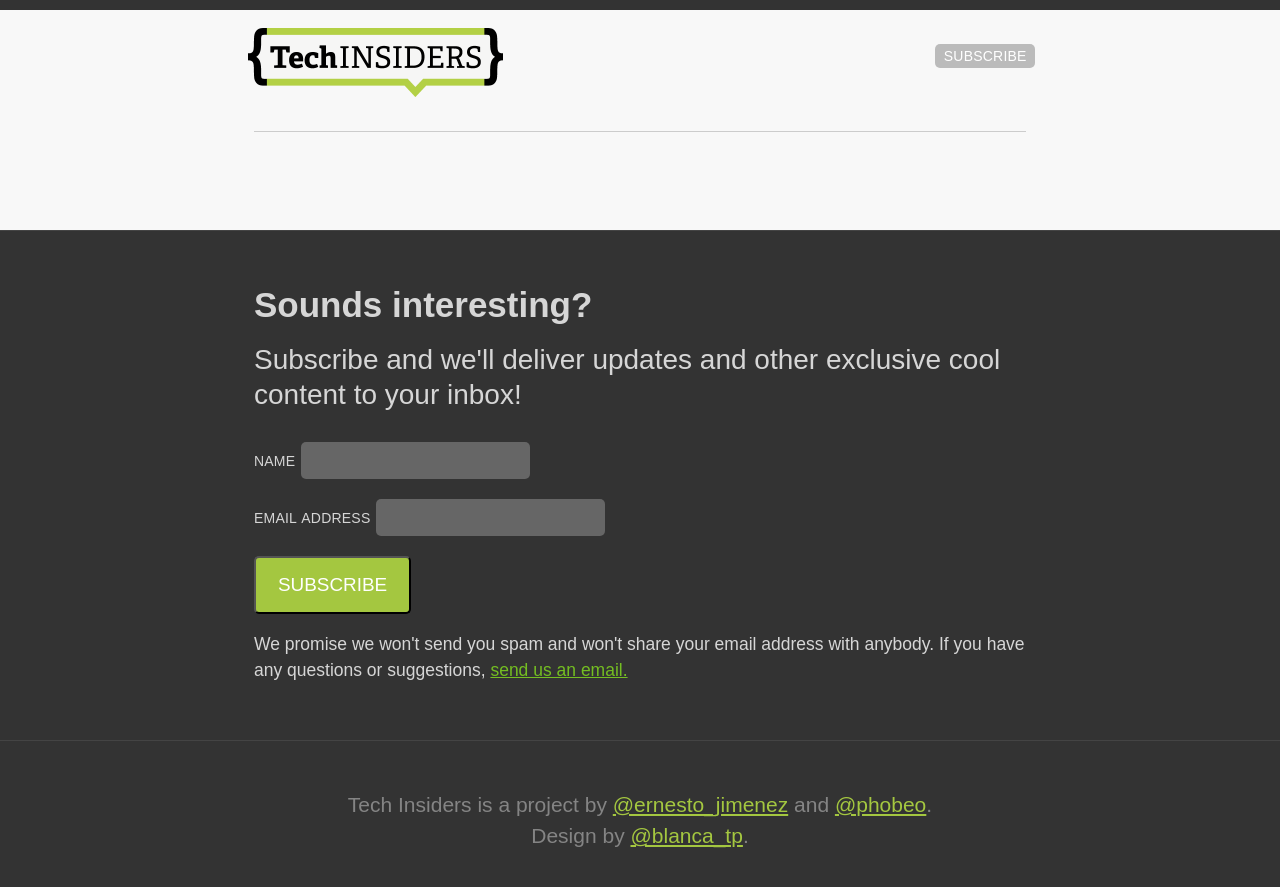
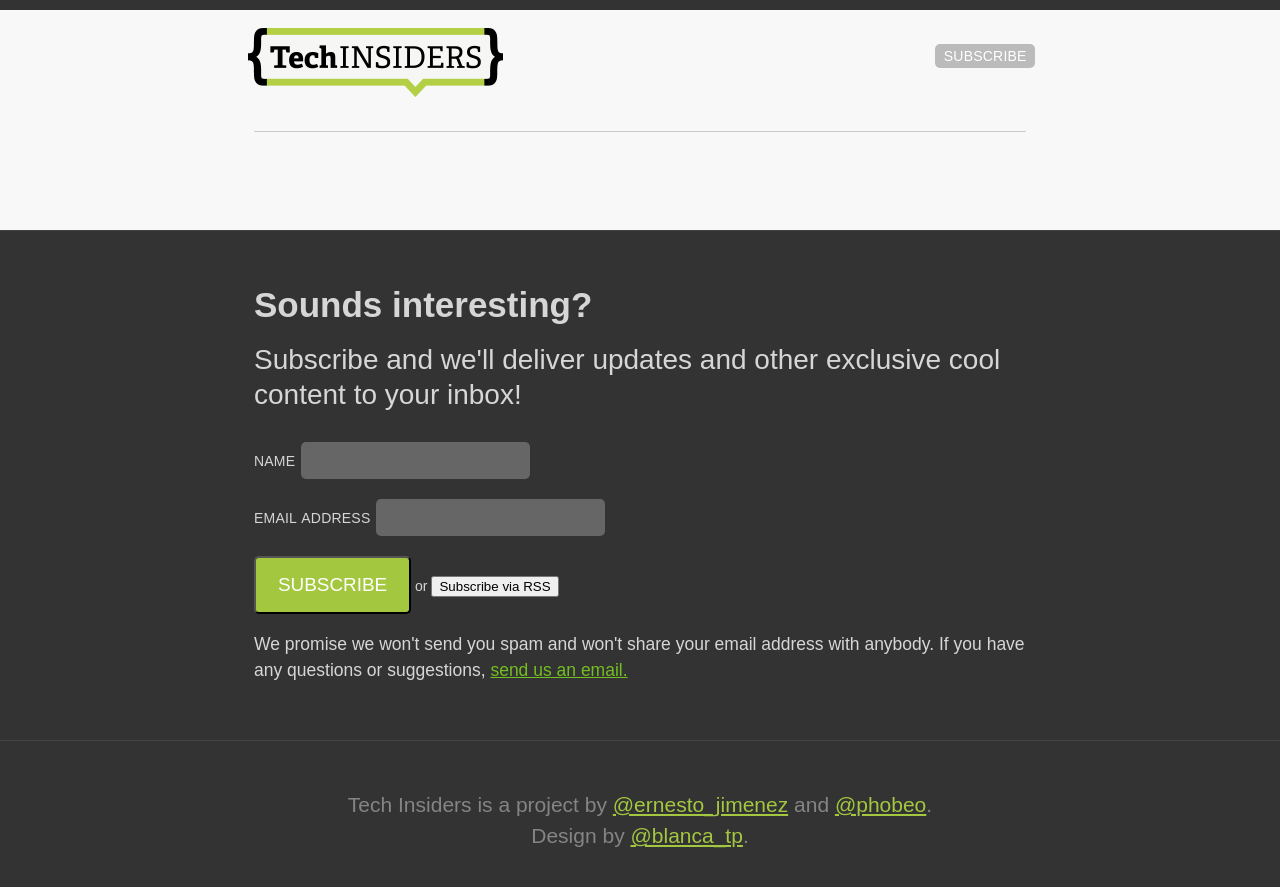
Before and after one commit to localistico/techinsiders.io, a Jekyll site: the page built from index.html, in a window 1280 px wide and 900 px high, scrolled down 1262 px. Shown: the top 887 px of the window. Built offline with Jekyll 4.4.1, drawn with Linux system fonts in a browser that asks for light colours; Markdown is read by kramdown in place of the engine named in the settings; comment, search, counter and statistics services are not loaded.

Commit message:
Add subtome button

```diff
--- a/_includes/subscribe_form.html
+++ b/_includes/subscribe_form.html
@@ -16,7 +16,8 @@
     <!-- real people should not fill this in and expect good things - do not
     remove this or risk form bot signups-->
     <div style="position: absolute; left: -5000px;"><input type="text" name="b_30b273b8029e296d3390ec5fb_92815282a5" value="" autocomplete="off"></div>
-    <div class="clear"><input type="submit" value="Subscribe" name="subscribe" id="mc-embedded-subscribe" class="button"></div>
+    <div class="clear"><input type="submit" value="Subscribe" name="subscribe" id="mc-embedded-subscribe" class="button"> or
+    <input type="button" class="button" onclick="(function(btn){var z=document.createElement('script');document.subtomeBtn=btn;z.src='https://www.subtome.com/load.js';document.body.appendChild(z);})(this)" value="Subscribe via RSS"></div>
   </form>
 </div>
 <!--End mc_embed_signup-->
```
